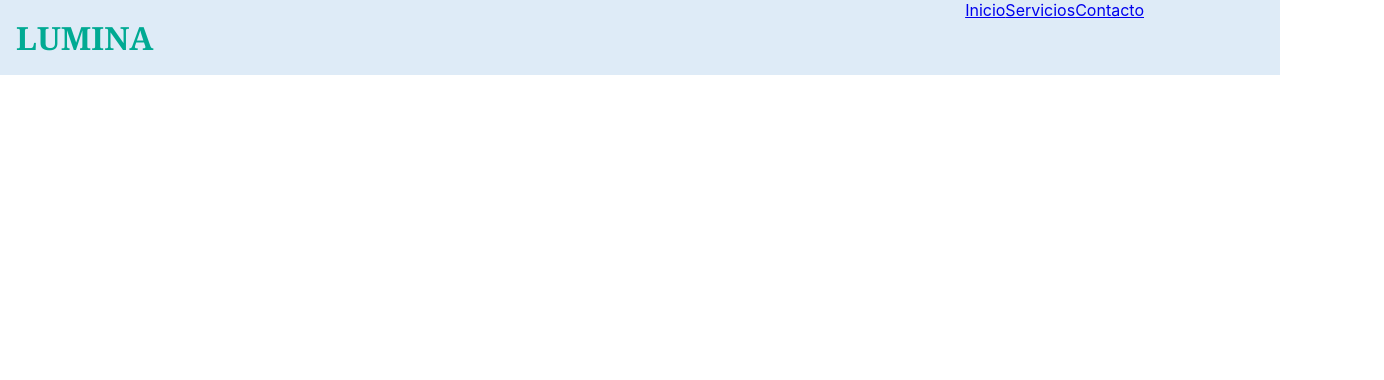
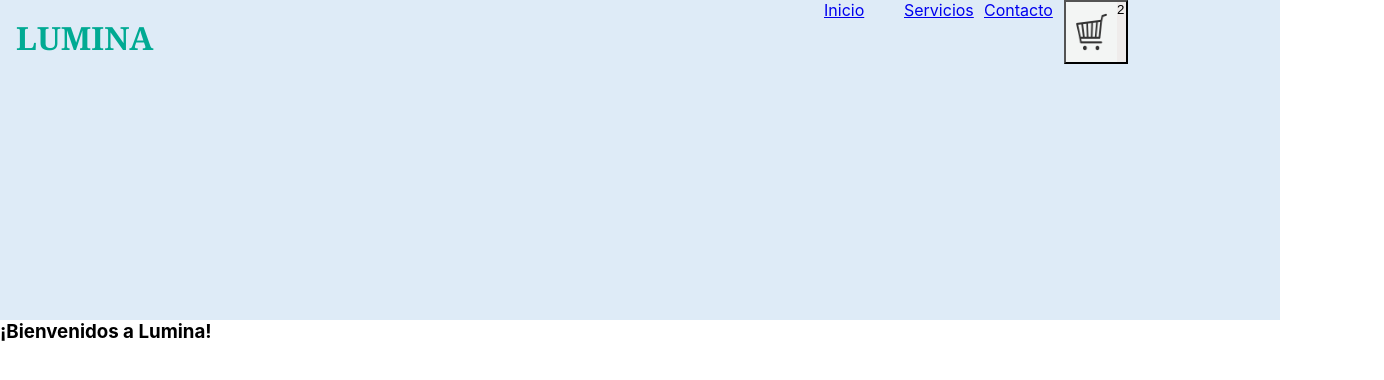
Before and after one commit to CamilaLobos/Lumina, a React (Create React App) app: page / in a window 1280 px wide. Shown: the top 380 px of the page, 1384 px wide, since content can reach past the window. Built offline with nearby package versions, Linux system fonts and the light colour scheme.

Commit message:
Cambios
Agregué estilos al navbar, agregue dos componentes, uno con un logo de carrito con un valor hardcodeado y el otro 'ItemListContainer' que renderiza un greeting, que por el momento es un texto.

```diff
--- a/package.json
+++ b/package.json
@@ -38,6 +38,7 @@
     ]
   },
   "devDependencies": {
-    "@svgr/webpack": "^6.2.1"
+    "@svgr/webpack": "^6.2.1",
+    "image-webpack-loader": "^8.1.0"
   }
 }
--- a/src/App.js
+++ b/src/App.js
@@ -1,5 +1,6 @@
 import NavBar from './components/NavBar';
 import './NavBar.css ';
+
 
 function App() {
   return (
--- a/src/CardWidget.css
+++ b/src/CardWidget.css
@@ -1,4 +1,20 @@
-.fotoCarritoCompras{
+*{
+    margin: 0;
+    padding: 0;
+    box-sizing: border-box;
+}
+.imgContainer{
+    width: 20rem;
+    height: 20rem;
+}
+img{
+    width: 85%;
+    height: 100%;
+
+}
+button{
     width: 20%;
     height: 20%;
+    display: flex;
+    background-color: #EFECEB;
 }
--- a/src/NavBar.css
+++ b/src/NavBar.css
@@ -18,12 +18,12 @@ h1{
     font-size: 2rem;
 }
 .contenedorLogo {
-    width : 40%;
+    width : 30%;
     height : auto;
 }
 
 .contenedorLista{
-    width: 50%;
+    width: 60%;
     height: auto;
 
 }
@@ -35,5 +35,6 @@ h1{
     margin: 0 0.5rem;
 }
 li{
+    width: 5rem;
     list-style: none;
 }
--- a/src/components/CardWidget.js
+++ b/src/components/CardWidget.js
@@ -1,11 +1,14 @@
 import React from "react";
 import './../CardWidget.css';
+import ImagenCarrito from './../imagenes/carritoCompras.jpg';
+
 
 
 export default function CardWidget () {
     return (
-        <div>
-
+        <div className="imgContainer">
+            <button><img src={ImagenCarrito} alt="carrito logo" />
+            <p>2</p></button>
         </div>
     )
 }
--- a/src/components/NavBar.js
+++ b/src/components/NavBar.js
@@ -1,9 +1,12 @@
 import React from 'react';
 import CardWidget from './CardWidget.js';
 import './../NavBar.css';
+import ItemListContainer from './ItemListContainer.js';
 
 
-export default function NavBar(){
+
+
+export default function NavBar(ImagenCarrito){
     return (
         <div>
             <nav className='barraNavegacion' >
@@ -15,10 +18,11 @@ export default function NavBar(){
                         <li> <a href="#">Inicio</a> </li>
                         <li> <a href="#">Servicios</a> </li>
                         <li> <a href="#">Contacto</a> </li>
-                        <li> <CardWidget/> </li>
+                        <li> <CardWidget /> </li>
                     </ul>
                 </div>
             </nav>
+            <ItemListContainer />
         </div>
     )
 }
```
Also changed, not shown: src/imagenes/Carrito.png (added), 1 other file (tests, documents, lock files or other folders).
